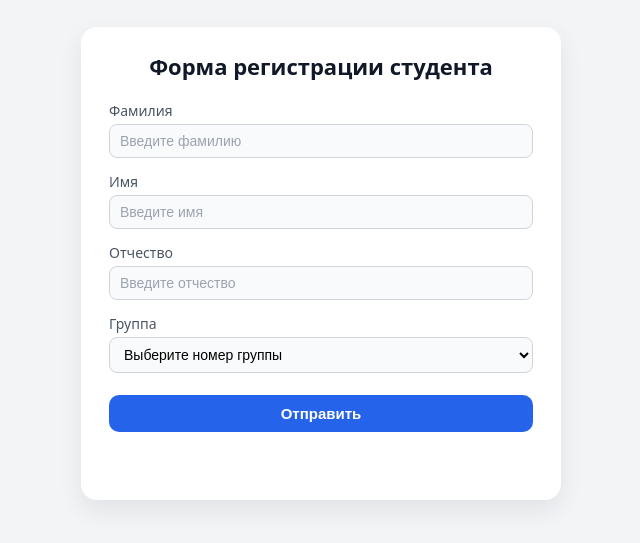
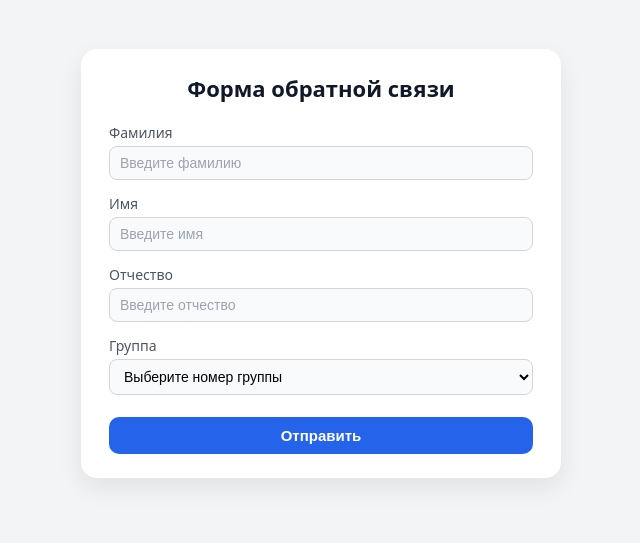
Before and after one commit to GalaxyTarnaeva/My_form, a plain HTML site: page index.html in a window 1280 px wide. Shown: the part 137-680 px from the top of the page, without its empty margins (319-959 px from the left). Drawn offline with Linux system fonts and the light colour scheme.

Commit message:
index.html

```diff
--- a/index.html
+++ b/index.html
@@ -2,15 +2,22 @@
 <html lang="ru">
 <head>
     <meta charset="UTF-8">
-    <title>Регистрация студента</title>
+    <title>Форма обратной связи</title>
     <link rel="stylesheet" href="style.css">
-    <script defer src="script.js"></script>
 </head>
 <body>
 <div class="page">
     <main class="card">
-        <h1 class="title">Форма регистрации студента</h1>
-        <form id="studentForm" class="form">
+        <h1 class="title">Форма обратной связи</h1>
+
+        <!-- ВАЖНО: здесь method="post" -->
+        <!-- action укажем на простой echo-сервис, чтобы было видно отправленные данные -->
+        <form
+            class="form"
+            method="post"
+            action="https://httpbin.org/post"
+            target="_blank"
+        >
             <div class="form-row">
                 <label for="lastName" class="form-label">Фамилия</label>
                 <input
@@ -67,7 +74,6 @@
             </div>
 
             <button type="submit" class="btn">Отправить</button>
-            <p id="result" class="result" aria-live="polite"></p>
         </form>
     </main>
 </div>
```
